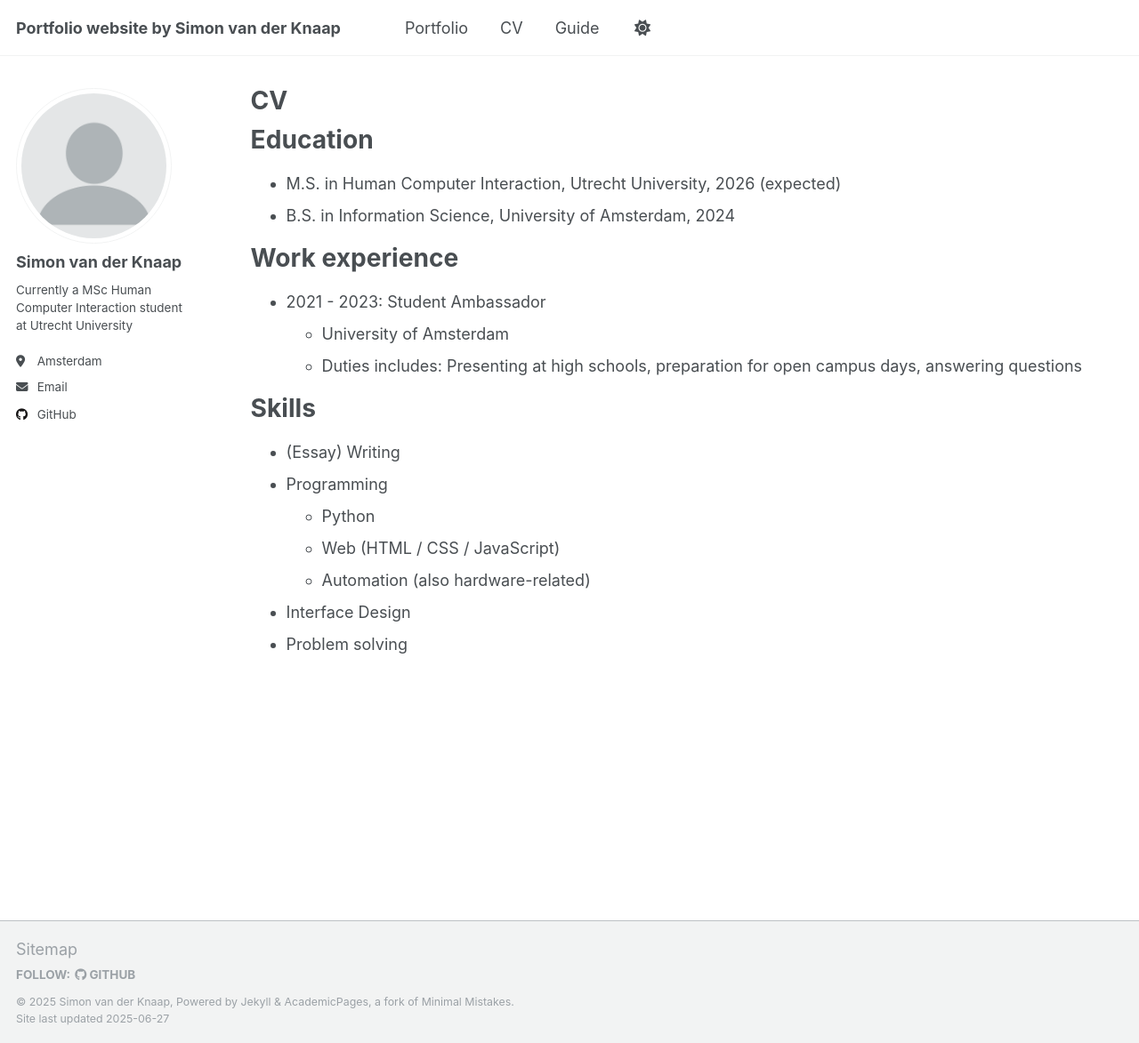
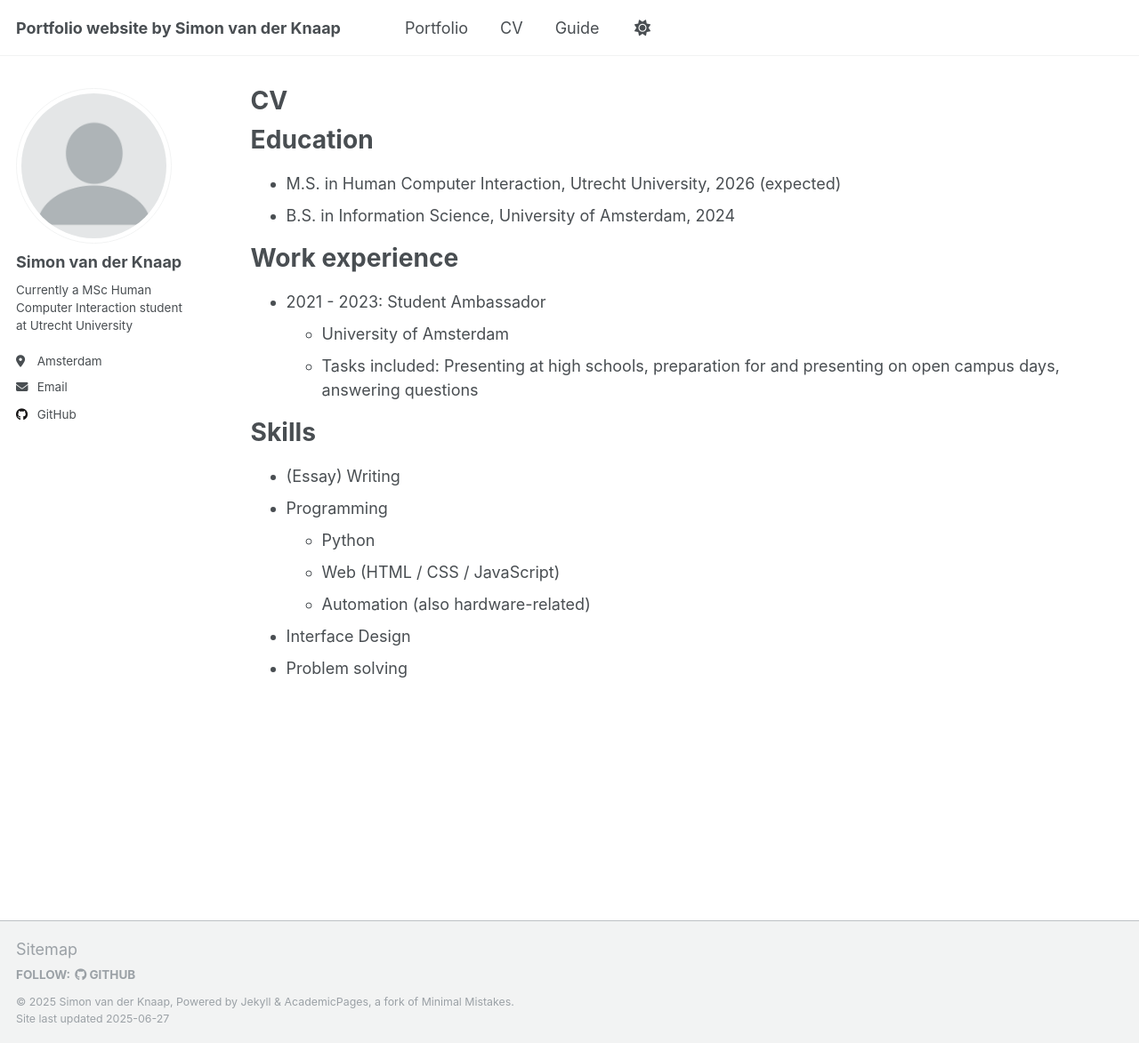
Before and after one commit to simonvdknaap/simonvdknaap.github.io, a Jekyll site: the page built from _pages/cv.md, in a window 1280 px wide and 1173 px high. Shown: the whole window at 89% size. Built offline with Jekyll 4.4.1, drawn with Linux system fonts in a browser that asks for light colours.

Commit message:
Update cv.md

```diff
--- a/_pages/cv.md
+++ b/_pages/cv.md
@@ -18,7 +18,7 @@ Work experience
 ======
 * 2021 - 2023: Student Ambassador
   * University of Amsterdam
-  * Duties includes: Presenting at high schools, preparation for open campus days, answering questions
+  * Tasks included: Presenting at high schools, preparation for and presenting on open campus days, answering questions
 
 Skills
 ======
```
